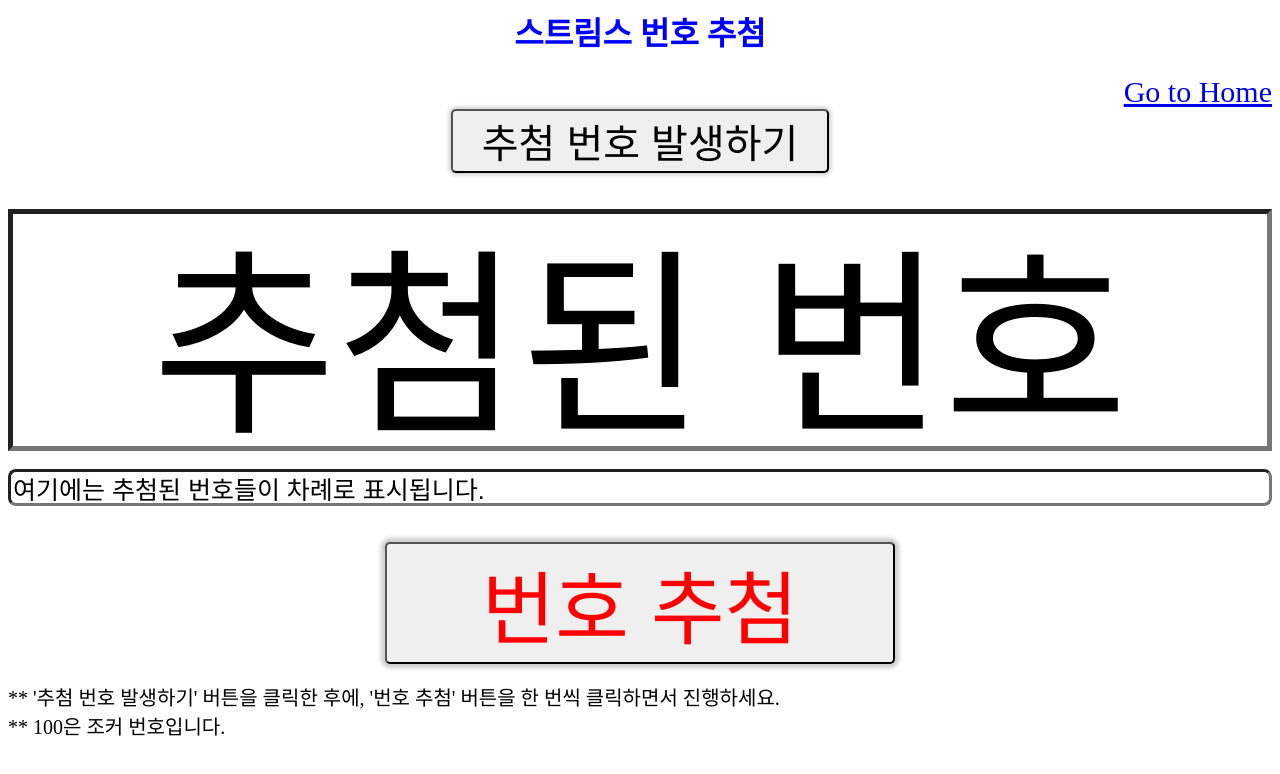
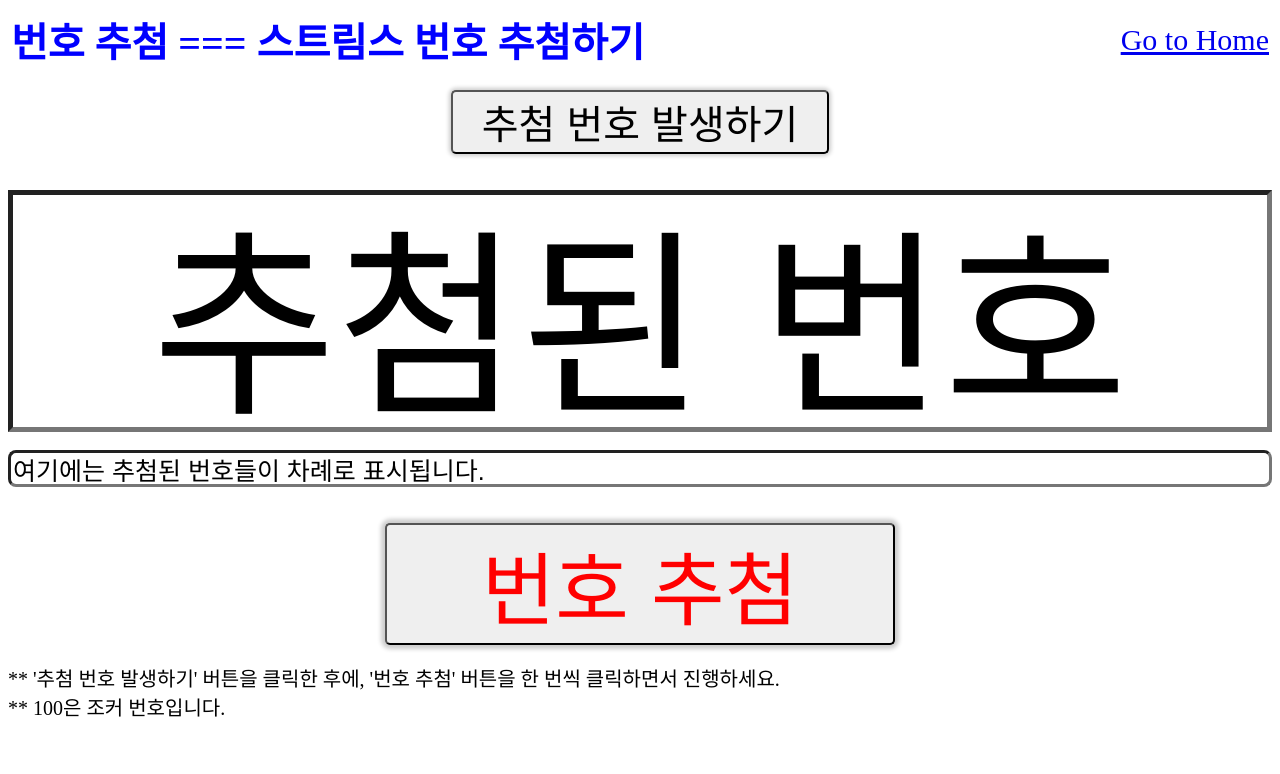
Before and after one commit to ipeace21/numberchoice, a plain HTML site: page streams.html in a window 1280 px wide. Drawn offline with Linux system fonts and the light colour scheme.

Commit message:
Update streams.html

```diff
--- a/streams.html
+++ b/streams.html
@@ -7,8 +7,11 @@
 
   <body>
     <div style = "text-align:center;">
-    <h1 style = "text-align:center; color:blue;">스트림스 번호 추첨</h1>
-      <div style = "text-align:right; font-size:30px;"><a href="index.html">Go to Home</a></div>
+    <table style="width:100%;"><tr style="width:100%;">
+      <td style = "width:70%; text-align:left; font-size:40px; color:blue;"><b>번호 추첨 === 스트림스 번호 추첨하기</b></td>
+      <td style = "width:30%; text-align:right; font-size:30px;"><a href="index.html">Go to Home</a></td>
+    </tr></table><br>
+
 
     <input type="button" value="  추첨 번호 발생하기  " onclick="makenum()"
                          style = "text-align:center; font-size:40px;
```
